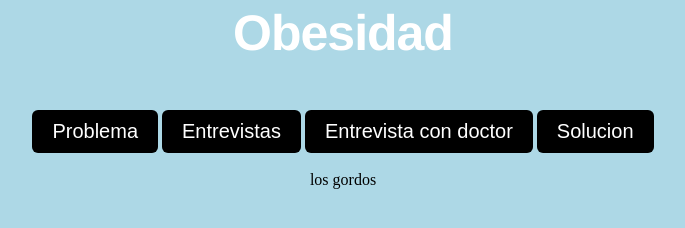
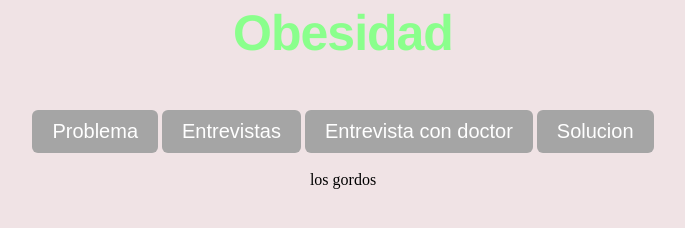
Before and after one commit to sernap97/QuirinoC.github.io, a plain HTML site: page index.html in a window 1280 px wide. Shown: the whole page, without its empty margins (297-982 px from the left). Drawn offline with nearby package versions, Linux system fonts and the light colour scheme.

Commit message:
Added gross green

```diff
--- a/style.css
+++ b/style.css
@@ -1,5 +1,5 @@
 body {
-  background-color: lightblue;
+  background-color: #f0e3e5;
 }
 #content {
   text-align: center;
@@ -14,7 +14,7 @@ body {
   font-family: Arial;
   color: #ffffff;
   font-size: 20px;
-  background: black;
+  background: #a5a5a5;
   padding: 10px 20px 10px 20px;
   border: solid #000000 0px;
   text-decoration: none;
@@ -29,7 +29,7 @@ body {
   height: 300px;
   width: auto;
 }
-h1 { color: #ffffff; font-family: 'Helvetica Neue', sans-serif; font-size: 50px; font-weight: bold; letter-spacing: -1px; line-height: 1; text-align: center; }
+h1 { color: #8aff8c; font-family: 'Helvetica Neue', sans-serif; font-size: 50px; font-weight: bold; letter-spacing: -1px; line-height: 1; text-align: center; }
 
 p {
   font-family: 'Open Sans', sans-serif;
```
